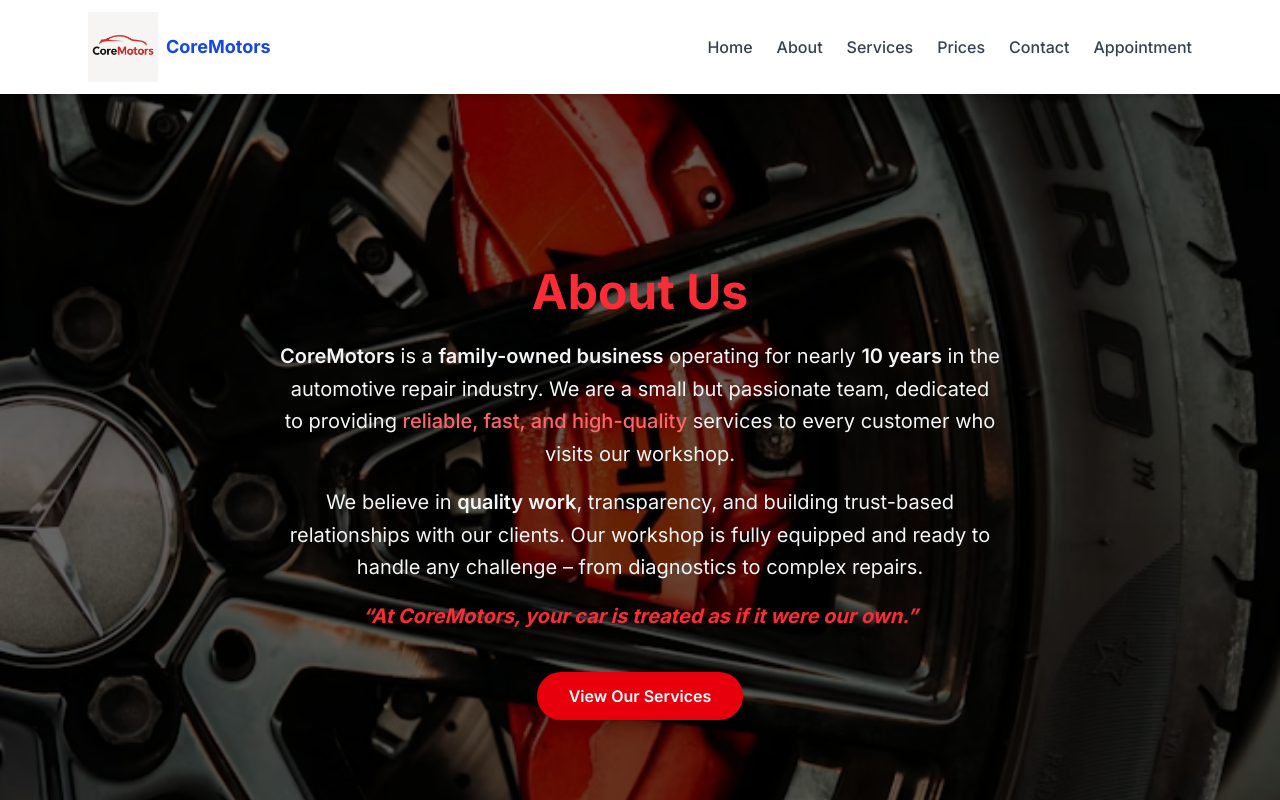
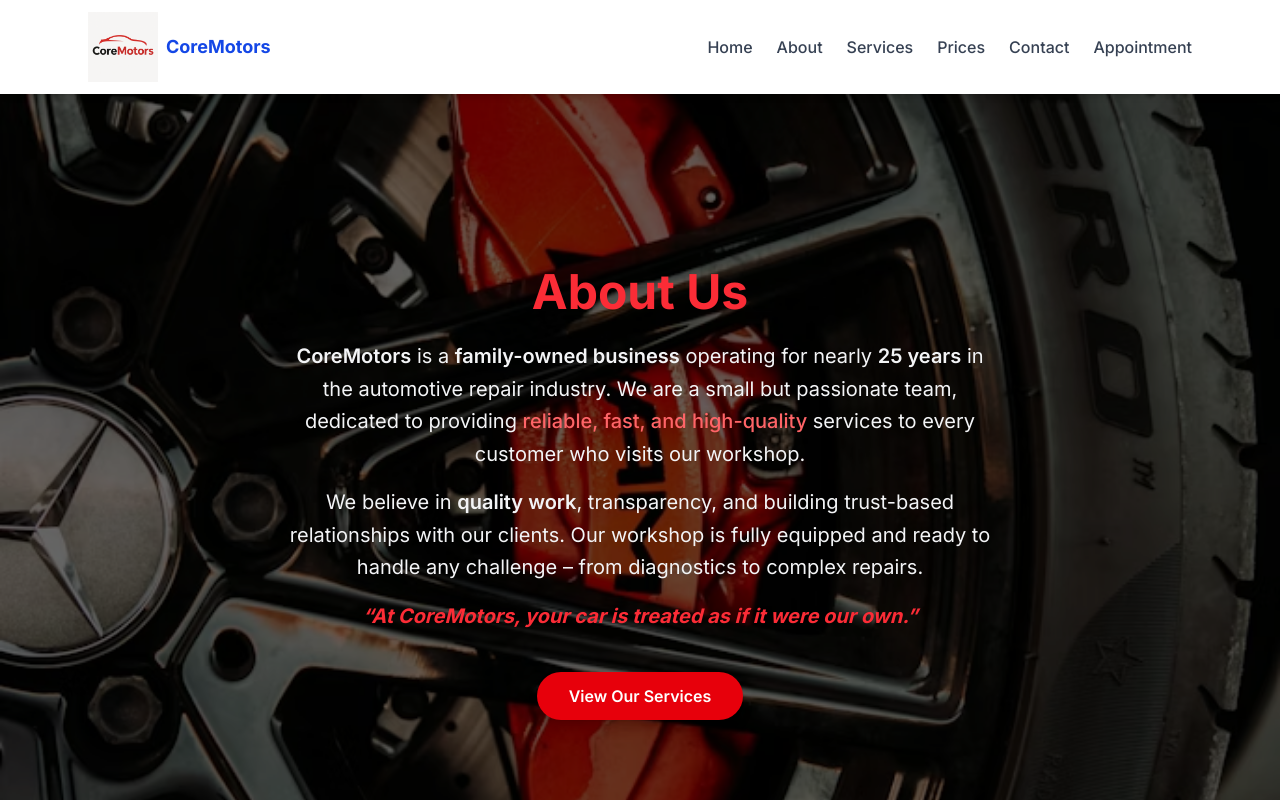
Before and after one commit to Szanto-Robert/CoreMotors, a Next.js app in the folder coremotors/: page /en/about in a window 1280 px wide. Shown: the top 800 px of the page. Built offline with nearby package versions, Linux system fonts and the light colour scheme.

Commit message:
updated about

```diff
--- a/coremotors/src/app/en/about/page.tsx
+++ b/coremotors/src/app/en/about/page.tsx
@@ -21,7 +21,7 @@ const AboutEN = () => {
         <p className="text-lg md:text-xl leading-relaxed text-gray-100">
           <span className="font-semibold">CoreMotors</span> is a{" "}
           <span className="font-semibold">family-owned business</span> operating
-          for nearly <span className="font-semibold">10 years</span> in the
+          for nearly <span className="font-semibold">25 years</span> in the
           automotive repair industry. We are a small but passionate team,
           dedicated to providing{" "}
           <span className="text-red-400 font-medium">
--- a/coremotors/src/app/hu/about/page.tsx
+++ b/coremotors/src/app/hu/about/page.tsx
@@ -21,7 +21,7 @@ const AboutHU = () => {
         <p className="text-lg md:text-xl leading-relaxed text-gray-100">
           A <span className="font-semibold">CoreMotors</span> egy{" "}
           <span className="font-semibold">családi vállalkozás</span>, amely már{" "}
-          <span className="font-semibold">közel 10 éve</span> működik az
+          <span className="font-semibold">közel 25 éve</span> működik az
           autószerelés területén. Kis, de elkötelezett csapatunk
           <span className="text-red-400 font-medium">
             {" "}megbízható, gyors és minőségi{" "}
--- a/coremotors/src/app/ro/about/page.tsx
+++ b/coremotors/src/app/ro/about/page.tsx
@@ -20,7 +20,7 @@ const About = () => {
 
         <p className="text-lg md:text-xl leading-relaxed text-gray-100">
           CoreMotors este o <span className="font-semibold">afacere de familie </span>
-          care activează de aproape <span className="font-semibold">10 ani</span> în domeniul
+          care activează de aproape <span className="font-semibold">25 ani</span> în domeniul
           reparațiilor auto. Suntem o echipă mică, dar pasionată, dedicată oferirii de servicii
           <span className="text-red-400 font-medium"> corecte, rapide și de calitate </span>
           pentru fiecare client care ne trece pragul.
```
